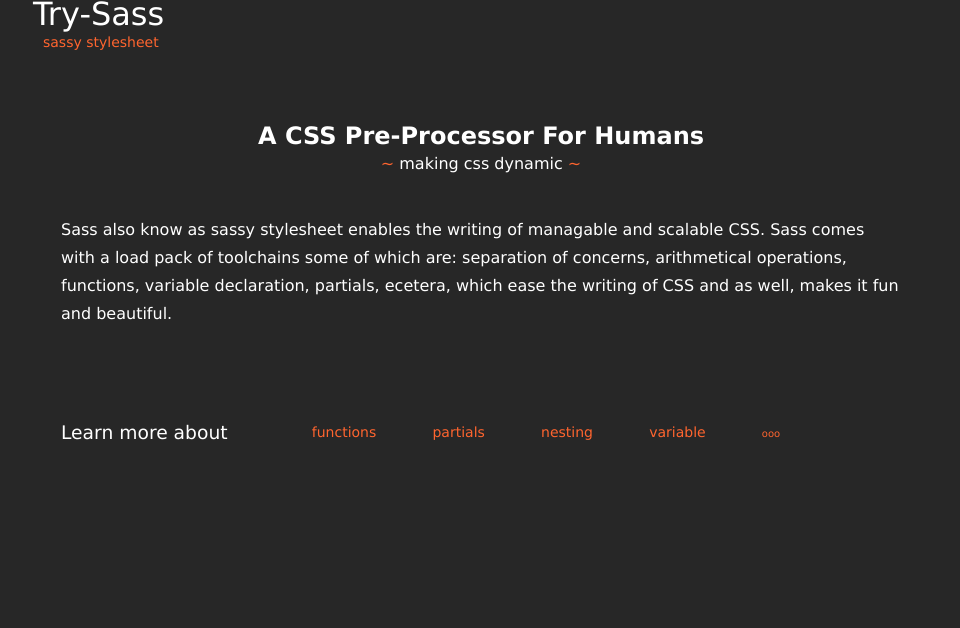
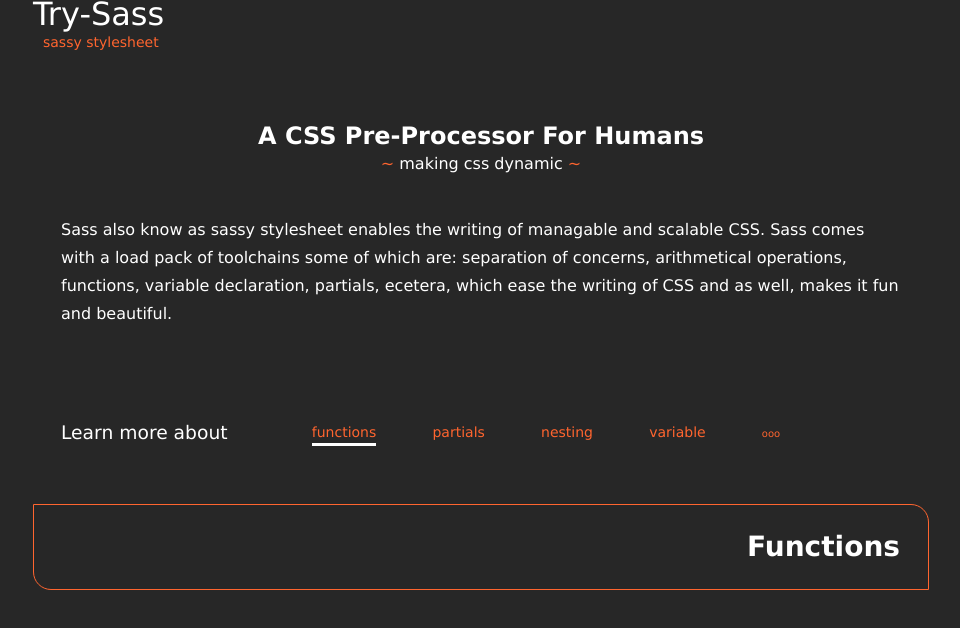
Before and after one commit to spaceofmiah/learn-sass, a plain HTML site: page dist/index.html in a window 1280 px wide. Both pictures are taken after a click on the link "functions". Shown: the whole page, without its empty margins (159-1119 px from the left). Drawn offline with Linux system fonts and the light colour scheme.

Commit message:
Create Dynamic article header change handler

```diff
--- a/dist/index.html
+++ b/dist/index.html
@@ -36,13 +36,22 @@
             <h3 class="concept__header">Learn more about</h3>
 
             <ul class="concept__link">
-                <li><a href="#function" id="concept__link_function">functions</a></li>
-                <li><a href="#partials" id="concept__link_partials">partials</a></li>
-                <li><a href="#nesting" id="concept__link_nesting">nesting</a></li>
-                <li><a href="#variables" id="concept__link_variable">variable</a></li>
+                <li><a href="#function" class="active" id="functions">functions</a></li>
+                <li><a href="#partials" id="partials">partials</a></li>
+                <li><a href="#nesting" id="nesting">nesting</a></li>
+                <li><a href="#variables" id="variable">variable</a></li>
                 <li><a href="#more" id="concept__more">ooo</a></li>
             </ul>
         </section>
+
+        <section class="concept__info">
+            <article id="article">
+                <h3 class="article__heading">Functions</h3>
+            </article>
+        </section>
     </main>
+
+
+    <script src="./script/index.js"></script>
 </body>
 </html>
--- /dev/null
+++ b/dist/script/index.js
@@ -0,0 +1,18 @@
+const concept_links_id = [
+    "functions", "partials", "nesting", "variable"];
+
+concept_links_id.forEach(link => {
+    // set event listener to all links
+    let linkDomElement = document.getElementById(link);
+    linkDomElement.addEventListener('click', function() {
+        handler(this);
+    });
+});
+
+const handler = (src) => {
+    handleArticleHeaderChange(src);
+}
+
+const handleArticleHeaderChange = (src) => {
+    document.querySelector(".article__heading").textContent = src.innerText;
+}
--- a/scss/main.scss
+++ b/scss/main.scss
@@ -36,6 +36,11 @@
 a {
     text-decoration: none;
     color: $accent-color;
+}
+
+.active {
+    border-bottom: 3px solid $text-color;
+    padding-bottom: 3px;
 }
 
 main {
@@ -128,3 +133,19 @@
         }
     }
 }
+
+
+.concept__info {
+    margin-top: get-gutter(medium);
+    border: 1px solid $accent-color;
+    border-top-right-radius: 18px;
+    border-bottom-left-radius: 18px;
+    padding: get-gutter(medium);
+
+    .article__heading {
+        text-transform: capitalize;
+        font-weight: weight(bold);
+        font-size: get-gutter(medium);
+        text-align: right;
+    }
+}
```
Also changed, not shown: dist/css/main.css, 1 other file.
